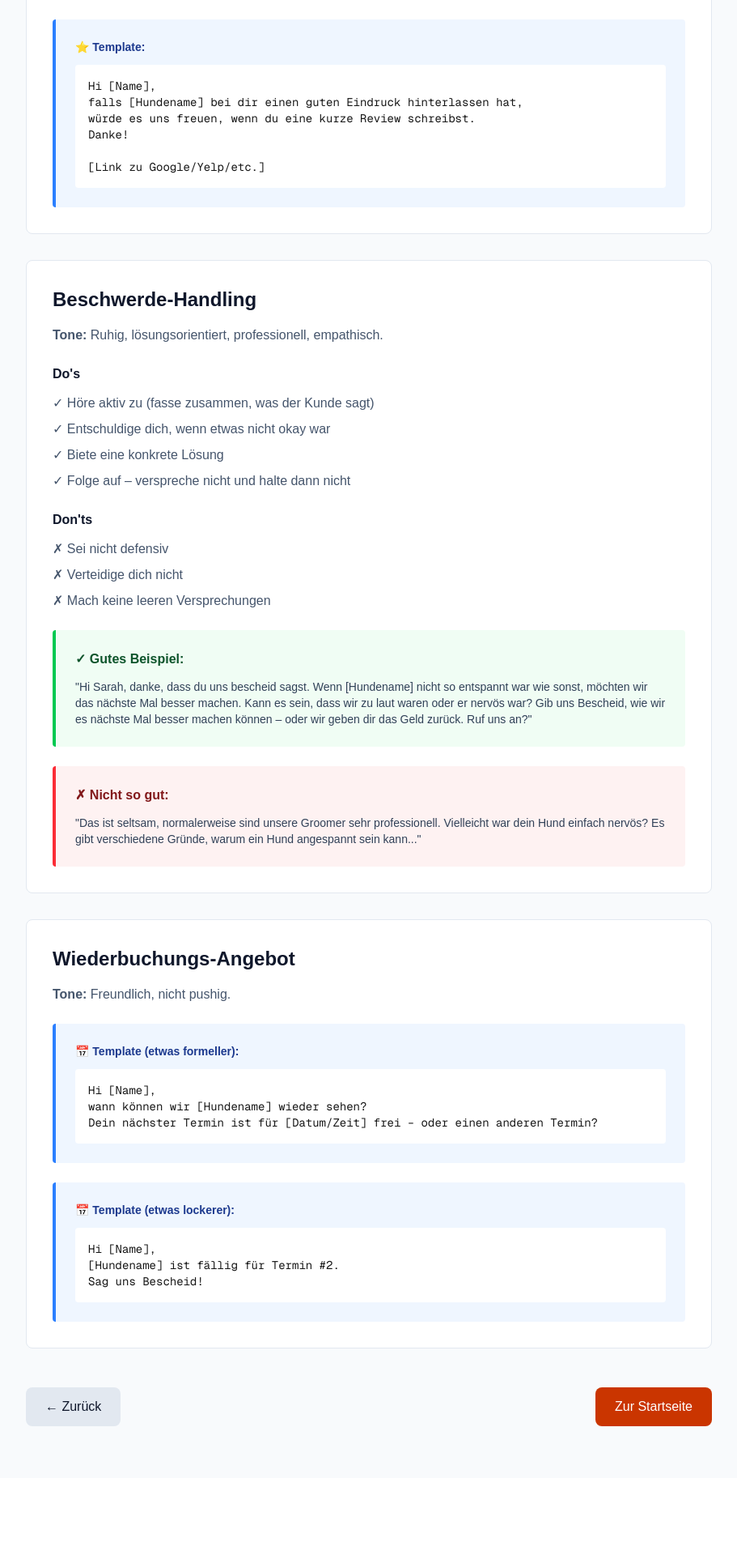
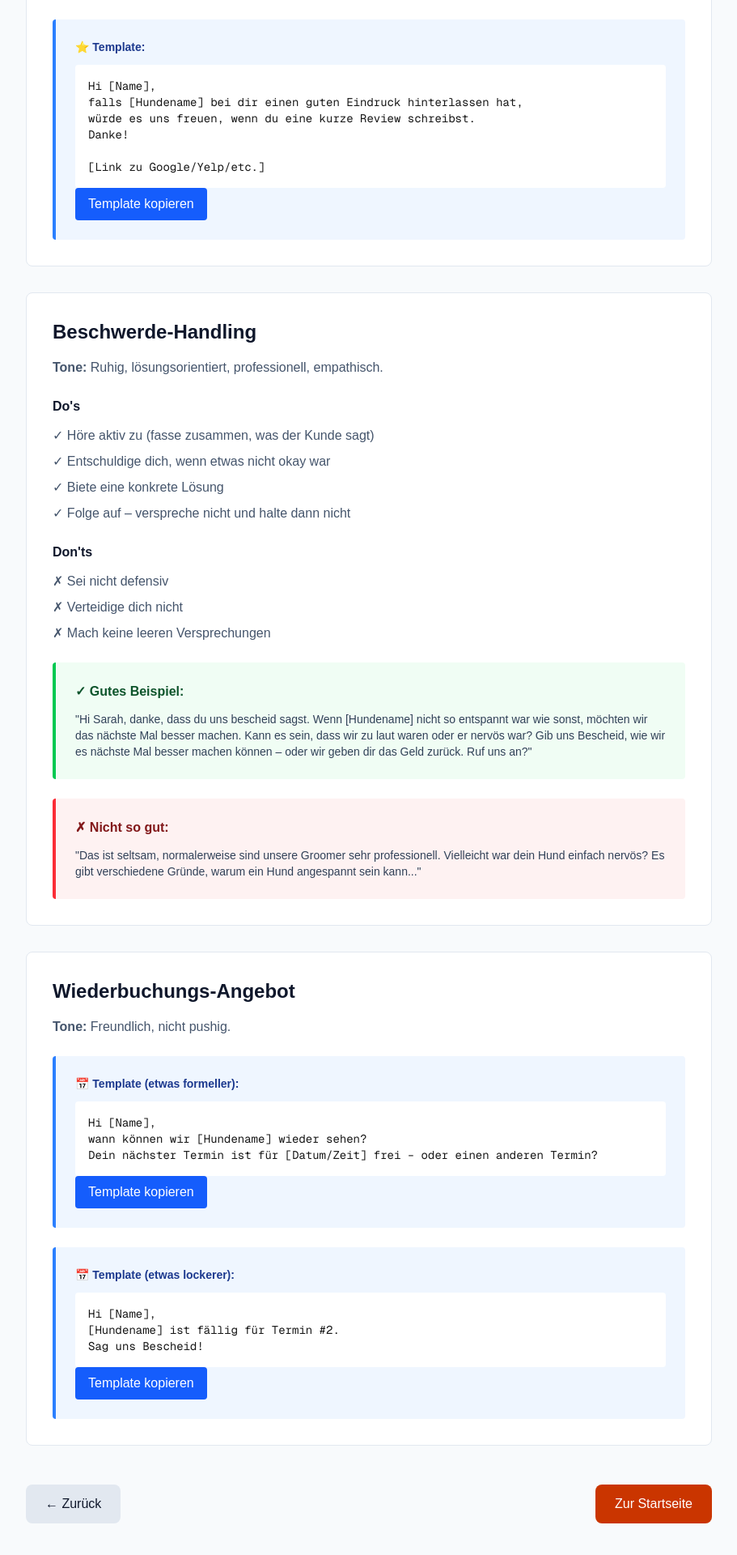
Before and after one commit to HPK-maker-tech/Brand-Voice-Guide, a Next.js app: page /retention in a window 1280 px wide. Shown: the part 750-2670 px from the top of the page at 81% size, without its empty margins (184-1095 px from the left). Before the commit the page ends 2575 px from the top, so only its background shows below. Built offline with nearby package versions, Linux system fonts and the light colour scheme.

Commit message:
Retention: add copy buttons to all templates (Review, Rebooking formal, Rebooking casual)

```diff
--- a/app/retention/page.tsx
+++ b/app/retention/page.tsx
@@ -2,9 +2,29 @@
 
 import Link from "next/link";
 import Image from "next/image";
+import { useState } from "react";
 import Navigation from "../components/Navigation";
 
 export default function RetentionPage() {
+  const [copied, setCopied] = useState<string | null>(null);
+
+  const copyToClipboard = (text: string, id: string) => {
+    navigator.clipboard.writeText(text);
+    setCopied(id);
+    setTimeout(() => setCopied(null), 2000);
+  };
+
+  const reviewTemplate = `Hi [Name],
+falls [Hundename] bei dir einen guten Eindruck hinterlassen hat,
+würde es uns freuen, wenn du eine kurze Review schreibst.
+Danke!
+
+[Link zu Google/Yelp/etc.]`;
+
+  const rebookingTemplate = `Hi [Name],
+wann können wir [Hundename] wieder sehen?
+Dein nächster Termin ist für [Datum/Zeit] frei – oder einen anderen Termin?`;
+
   return (
     <main className="min-h-screen bg-slate-50">
       <Navigation />
@@ -31,13 +51,14 @@ export default function RetentionPage() {
             <div className="bg-blue-50 border-l-4 border-blue-500 p-6 rounded">
               <p className="text-sm font-bold text-blue-900 mb-3">⭐ Template:</p>
               <pre className="bg-white p-4 rounded font-mono text-sm overflow-x-auto whitespace-pre-wrap">
-{`Hi [Name],
-falls [Hundename] bei dir einen guten Eindruck hinterlassen hat,
-würde es uns freuen, wenn du eine kurze Review schreibst.
-Danke!
-
-[Link zu Google/Yelp/etc.]`}
+{reviewTemplate}
               </pre>
+              <button
+                onClick={() => copyToClipboard(reviewTemplate, "review-template")}
+                className="bg-blue-600 text-white px-4 py-2 rounded hover:bg-blue-700 transition"
+              >
+                {copied === "review-template" ? "✓ Kopiert!" : "Template kopieren"}
+              </button>
             </div>
           </div>
 
@@ -82,10 +103,14 @@ Danke!
             <div className="bg-blue-50 border-l-4 border-blue-500 p-6 rounded mb-6">
               <p className="text-sm font-bold text-blue-900 mb-3">📅 Template (etwas formeller):</p>
               <pre className="bg-white p-4 rounded font-mono text-sm overflow-x-auto whitespace-pre-wrap">
-{`Hi [Name],
-wann können wir [Hundename] wieder sehen?
-Dein nächster Termin ist für [Datum/Zeit] frei – oder einen anderen Termin?`}
+{rebookingTemplate}
               </pre>
+              <button
+                onClick={() => copyToClipboard(rebookingTemplate, "rebooking-template-formal")}
+                className="bg-blue-600 text-white px-4 py-2 rounded hover:bg-blue-700 transition"
+              >
+                {copied === "rebooking-template-formal" ? "✓ Kopiert!" : "Template kopieren"}
+              </button>
             </div>
 
             <div className="bg-blue-50 border-l-4 border-blue-500 p-6 rounded">
@@ -95,6 +120,12 @@ Dein nächster Termin ist für [Datum/Zeit] frei – oder einen anderen Termin?`
 [Hundename] ist fällig für Termin #2.
 Sag uns Bescheid!`}
               </pre>
+              <button
+                onClick={() => copyToClipboard("Hi [Name],\n[Hundename] ist fällig für Termin #2.\nSag uns Bescheid!", "rebooking-template-casual")}
+                className="bg-blue-600 text-white px-4 py-2 rounded hover:bg-blue-700 transition"
+              >
+                {copied === "rebooking-template-casual" ? "✓ Kopiert!" : "Template kopieren"}
+              </button>
             </div>
           </div>
         </section>
```
